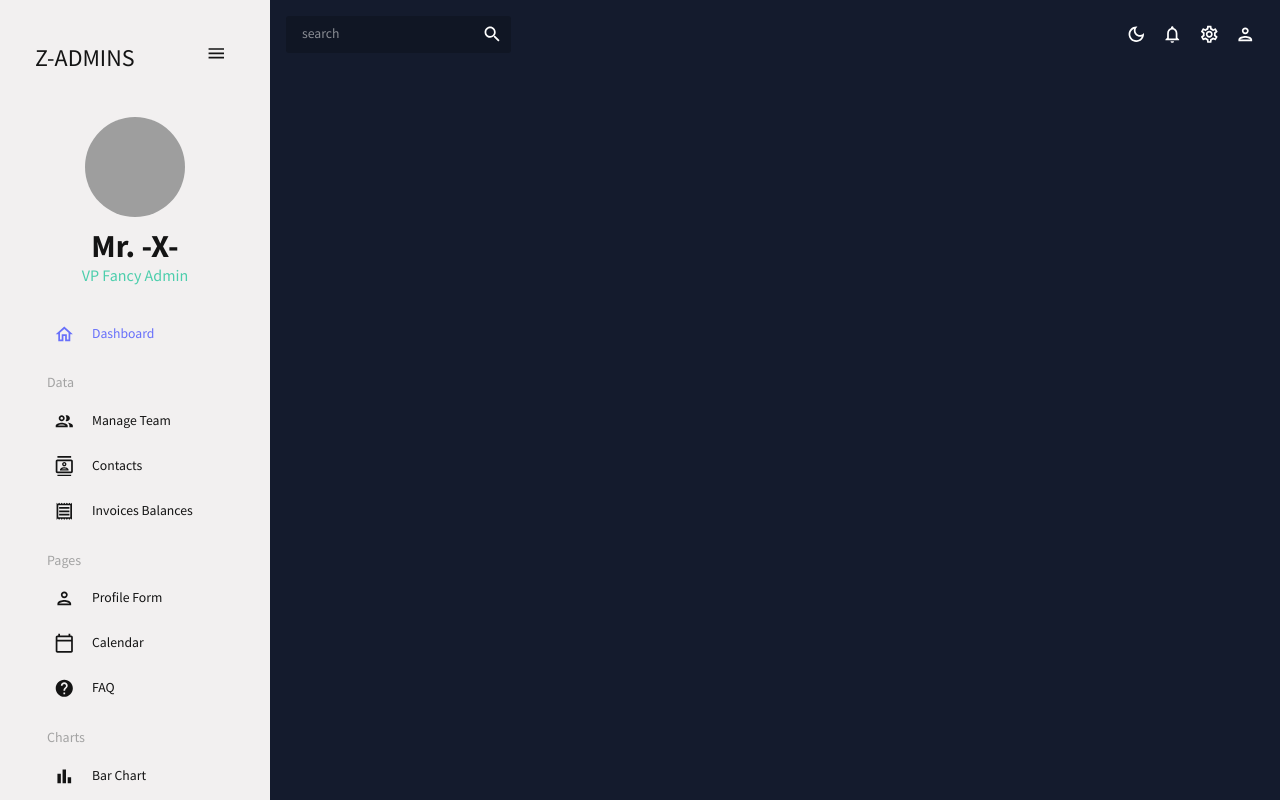
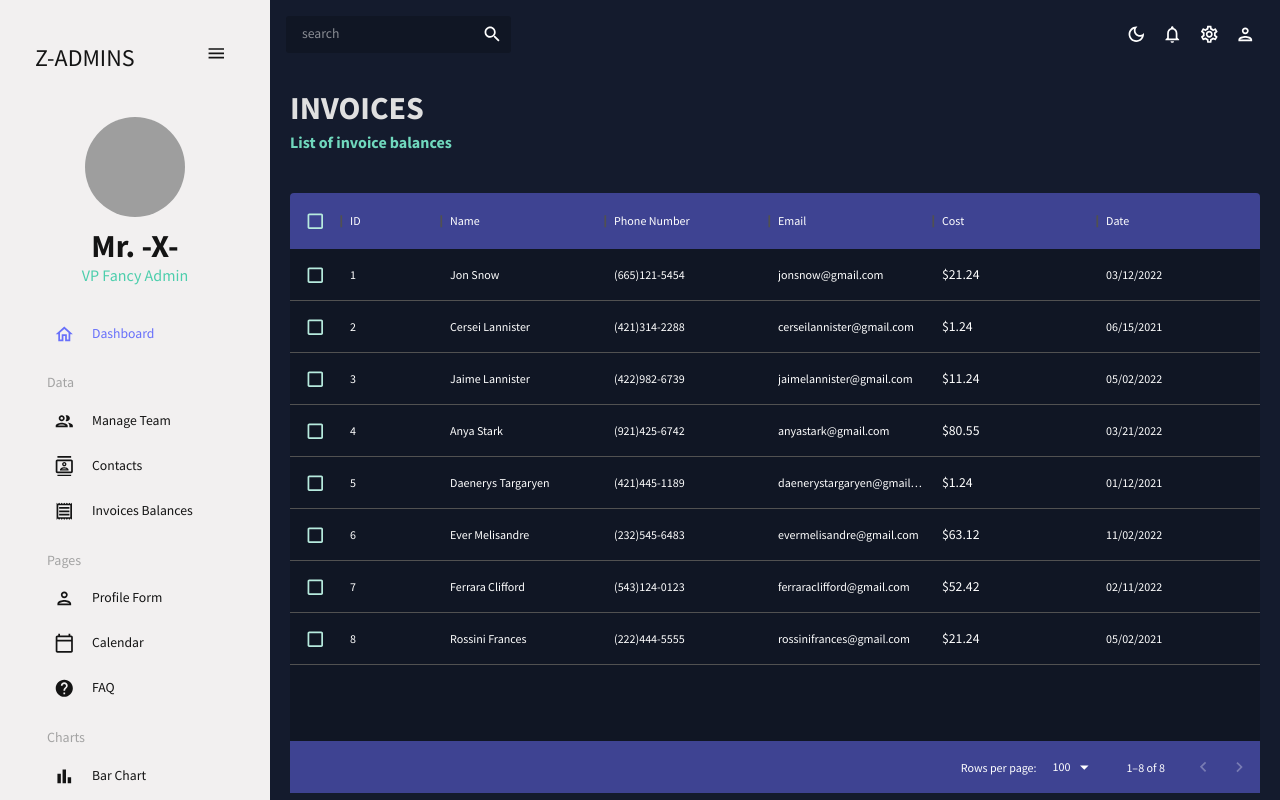
Before and after one commit to Sabian-A/AdminPanel-X-1.0, a React (Vite) app: page /invoices in a window 1280 px wide. Built offline with nearby package versions, Linux system fonts and the light colour scheme; grey boxes are pictures that could not be loaded.

Commit message:
invoices table done

```diff
--- a/src/App.jsx
+++ b/src/App.jsx
@@ -5,10 +5,9 @@
 import { CssBaseline, ThemeProvider } from '@mui/material';
 import {Topbar, Sidebar} from "./scenes/global";
 import Dashboard from './scenes/dashboard';
+import { Routes, Route } from "react-router-dom";
 import Team from './scenes/team';
-import { Routes, Route } from "react-router-dom";
-// import Team from './scenes/team';
-// import Invoices from './scenes/invoices';
+import Invoices from './scenes/invoices';
 import Contacts from './scenes/contacts';
 // import Bar from './scenes/bar';
 // import Form from './scenes/form';
@@ -33,7 +32,7 @@
           <Route path="/" element={<Dashboard/>}/>
           <Route path="/team" element={<Team/>}/>
           <Route path="/contacts" element={<Contacts/>}/>
-          {/* <Route path="/invoices" element={<Invoices/>}/> */}
+          <Route path="/invoices" element={<Invoices/>}/>
           {/* <Route path="/form" element={<Form/>}/> */}
           {/* <Route path="/bar" element={<Bar/>}/> */}
           {/* <Route path="/pie" element={<Pie/>}/> */}
--- /dev/null
+++ b/src/scenes/invoices/index.jsx
@@ -0,0 +1,102 @@
+import {Box, Typography, useTheme} from "@mui/material";
+import {DataGrid} from "@mui/x-data-grid";
+import {tokens} from "../../theme"
+import {mockDataInvoices} from "../../data/mockData"
+import AdminPanelSettingsOutlinedIcon from "@mui/icons-material/AdminPanelSettingsOutlined";
+import LockOpenOutlinedIcon from "@mui/icons-material/LockOpenOutlined";
+import SecurityOutlinedIcon from "@mui/icons-material/SecurityOutlined";
+import Header from "../../components/Header";
+
+const Invoices =()=>{
+    const theme = useTheme();
+    const colors = tokens(theme.palette.mode);
+    const columns = [
+        {
+            field:"id",
+             headerName: "ID"
+        },
+        {
+            field:"name",
+            headerName: "Name",
+            flex: 1,
+            cellClassName:"name-column-cell"
+        },
+        {
+            field:"phone",
+            headerName: "Phone Number",
+            flex: 1
+
+        },
+        {
+            field:"email",
+            headerName: "Email",
+            flex: 1
+
+        },
+        {
+            field:"cost",
+            headerName: "Cost",
+            flex: 1,
+            renderCell:(params) =>(
+                <Typography colot={colors.greenAccent[500]}>
+                    ${params.row.cost}
+                </Typography>
+            )
+
+        },
+        {
+            field:"date",
+            headerName: "Date",
+            flex: 1
+
+        },
+
+
+    ];
+
+    return(
+        <Box m ="20px">
+            <Header title="INVOICES" subtitle="List of invoice balances" />
+            <Box
+                m="40px 0 0 0" height="75vh"
+                sx= {{
+                    "& .MuiDataGrid-root":{
+                        border:"none",
+                    },
+                    "& .MuiDataGrid-cell":{
+                        borderBottom:"none",
+                    },
+                    "& .name-column--cell":{
+                        color:colors.greenAccent[300]
+                    },
+                    "& .MuiDataGrid-columnHeaders":{
+                        backgroundColor:colors.blueAccent[700],
+                        borderBottom:"none"
+                    },
+                    "& .MuiDataGrid-virtualScroller":{
+                        backgroundColor: colors.primary[600],
+                    },
+                    "& .MuiDataGrid-footerContainer":{
+                        borderTop:"none",
+                        backgroundColor: colors.blueAccent[700]
+                    },
+                    "& .MuiCheckbox-root": {
+                        color: `${colors.greenAccent[200]} !important`,
+                      },
+
+                }}
+            >
+                <DataGrid
+                    checkboxSelection
+                    rows={mockDataInvoices}
+                    columns = {columns}
+                    />
+            </Box>
+
+
+        </Box>
+    )
+
+
+}
+export default Invoices;
```
